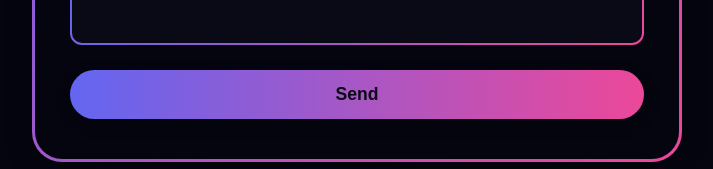
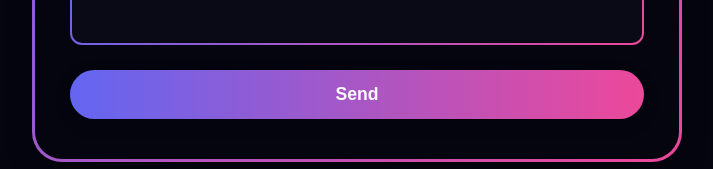
Before and after one commit to varshinizd/portfolio-website, a React (Create React App) app: page / in a window 1280 px wide. Shown: the part 3583-3752 px from the top of the page, without its empty margins (283-996 px from the left). Built offline with nearby package versions, Linux system fonts and the light colour scheme.

Commit message:
Updated Resume 1

```diff
--- a/src/components/Contact.css
+++ b/src/components/Contact.css
@@ -99,7 +99,7 @@
   border: none;
   border-radius: 50px;
   background: linear-gradient(to right, var(--primary-color), var(--accent-color));
-  color: var(--dark-color);
+  color: var(--light-color);
   font-weight: 700;
   font-size: 1.1rem;
   cursor: pointer;
```
Also changed, not shown: 1 other file (tests, documents, lock files or other folders).
